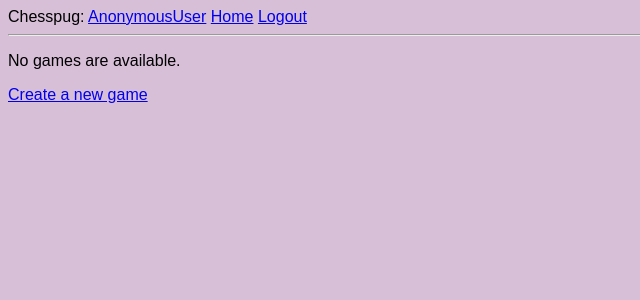
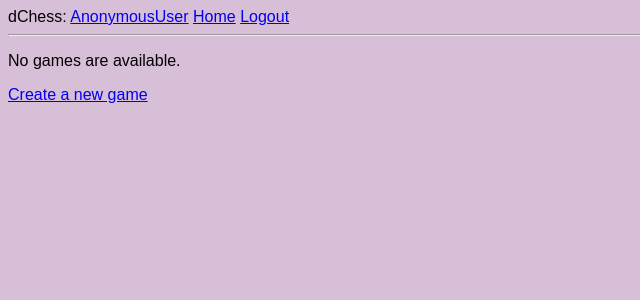
Before and after one commit to robilic/dchess, a Django app: page /games/ in a window 1280 px wide. Shown: the top 300 px of the page, without its empty margins (0-640 px from the left). Run offline with Django 3.2, Linux system fonts and the light colour scheme; data that the repository does not hold is empty.

Commit message:
I guess we're calling it dChess now

```diff
--- a/dchess/games/templates/games/base.html
+++ b/dchess/games/templates/games/base.html
@@ -3,15 +3,15 @@
 <html>
   <head>
     {% if title %}
-    <title>{{ title }} - Chess</title>
+    <title>{{ title }} - dChess</title>
     {% else %}
-    <title>Chess</title>
+    <title>dChess</title>
     {% endif %}
     <link rel="stylesheet" type="text/css" href="{% static 'chessgame.css' %}">
     <script src="{% static 'chessgame.js' %}"></script>
   </head>
   <body>
-    <div>Chesspug: <a href="/">{{ request.user }}</a>&nbsp;<a href="/">Home</a>&nbsp;<a href="{% url 'logout' %}">Logout</a></div>
+    <div>dChess: <a href="/">{{ request.user }}</a>&nbsp;<a href="/">Home</a>&nbsp;<a href="{% url 'logout' %}">Logout</a></div>
     <hr>
 
   {% block content %}
```
